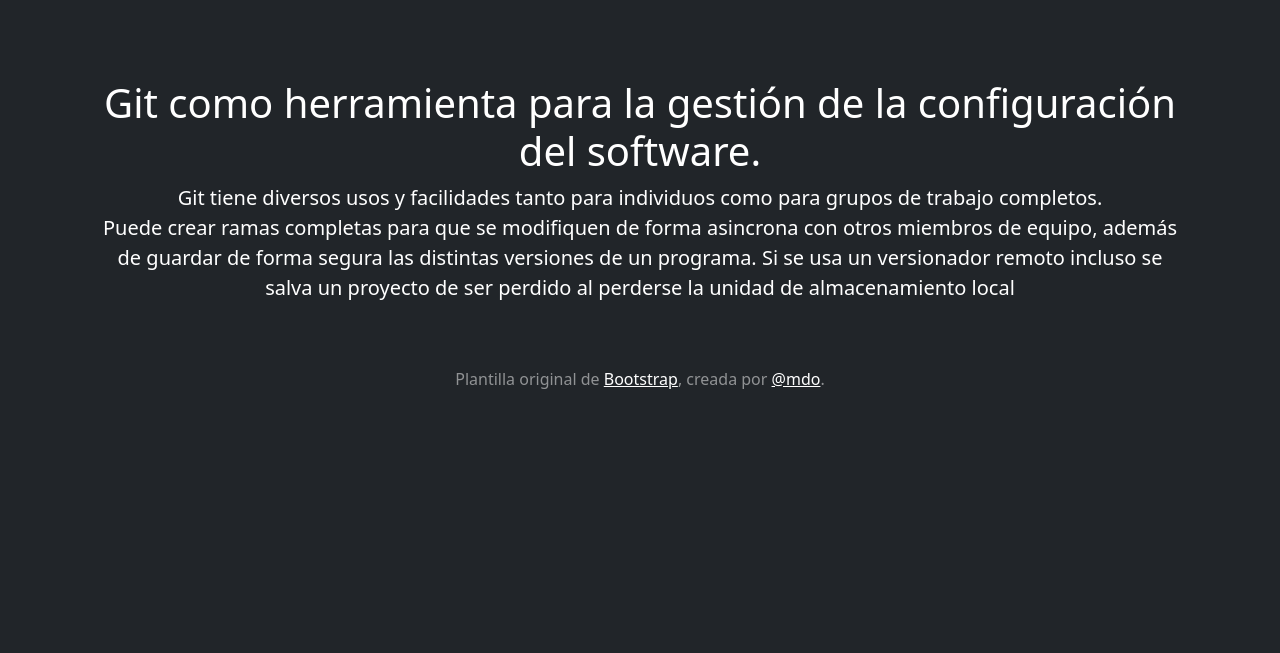
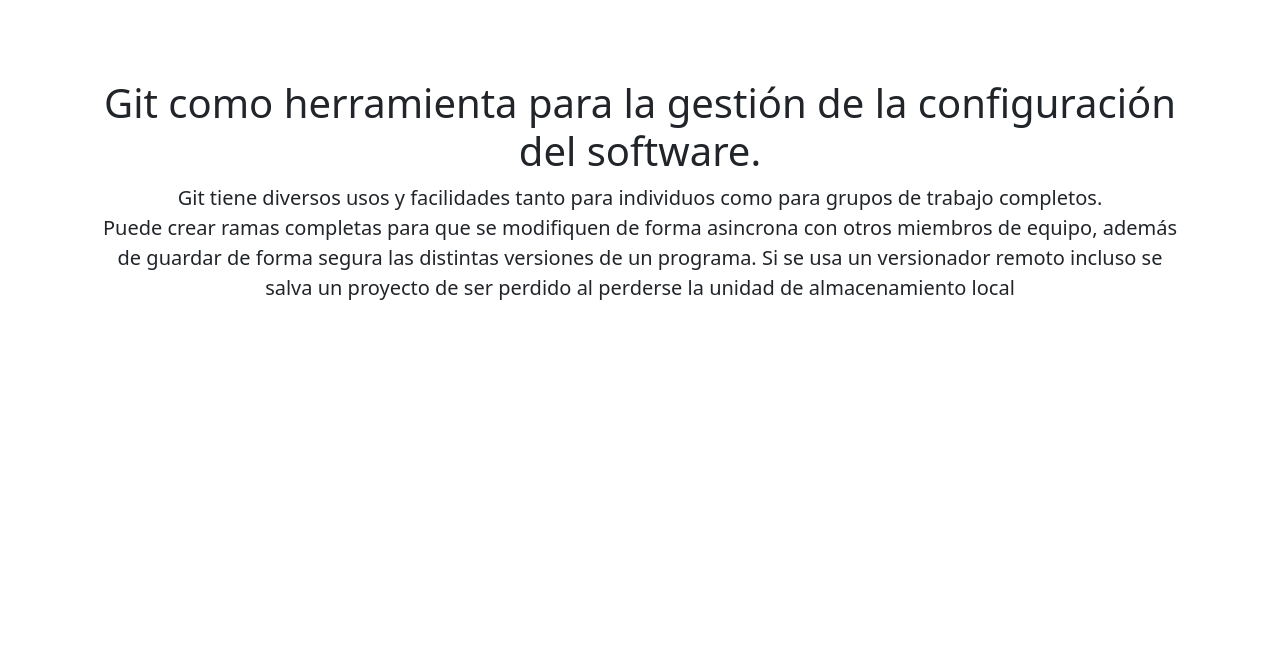
Before and after one commit to C3SC0-V4113/Taller-2-ISO, a plain HTML site: page index.html in a window 1280 px wide. Shown: the part 147-800 px from the top of the page. Drawn offline with nearby package versions, Linux system fonts and the light colour scheme.

```diff
--- a/index.html
+++ b/index.html
@@ -12,7 +12,7 @@
     />
     <title>Taller ISO</title>
   </head>
-  <body class="d-flex h-100 text-center text-white bg-dark p-5">
+  <body class="d-flex h-100 text-center p-5">
     <div class="cover-container d-flex w-100 h-100 p-5 mx-auto flex-column">
       <header class="mb-auto">
         <div>
```
